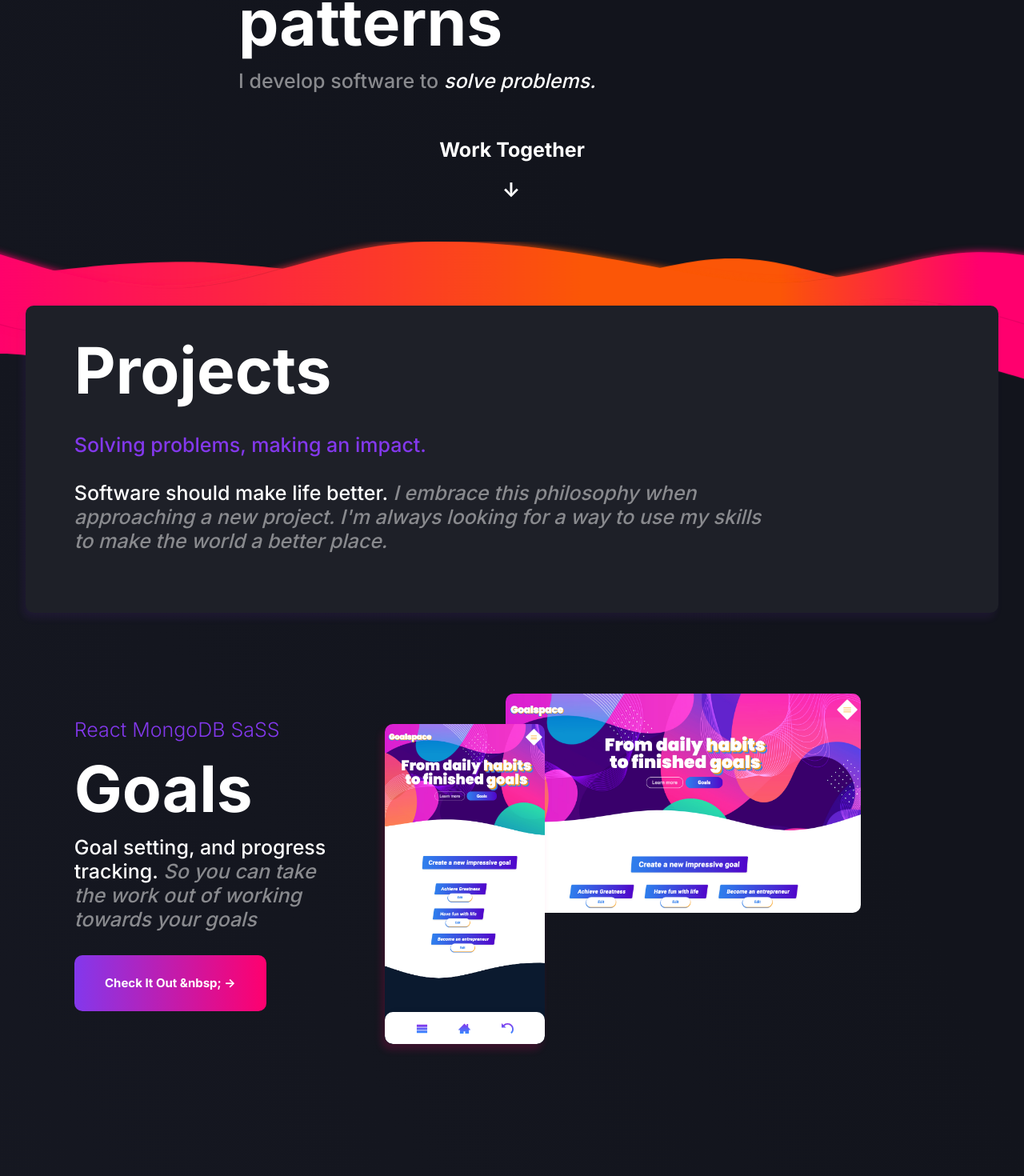
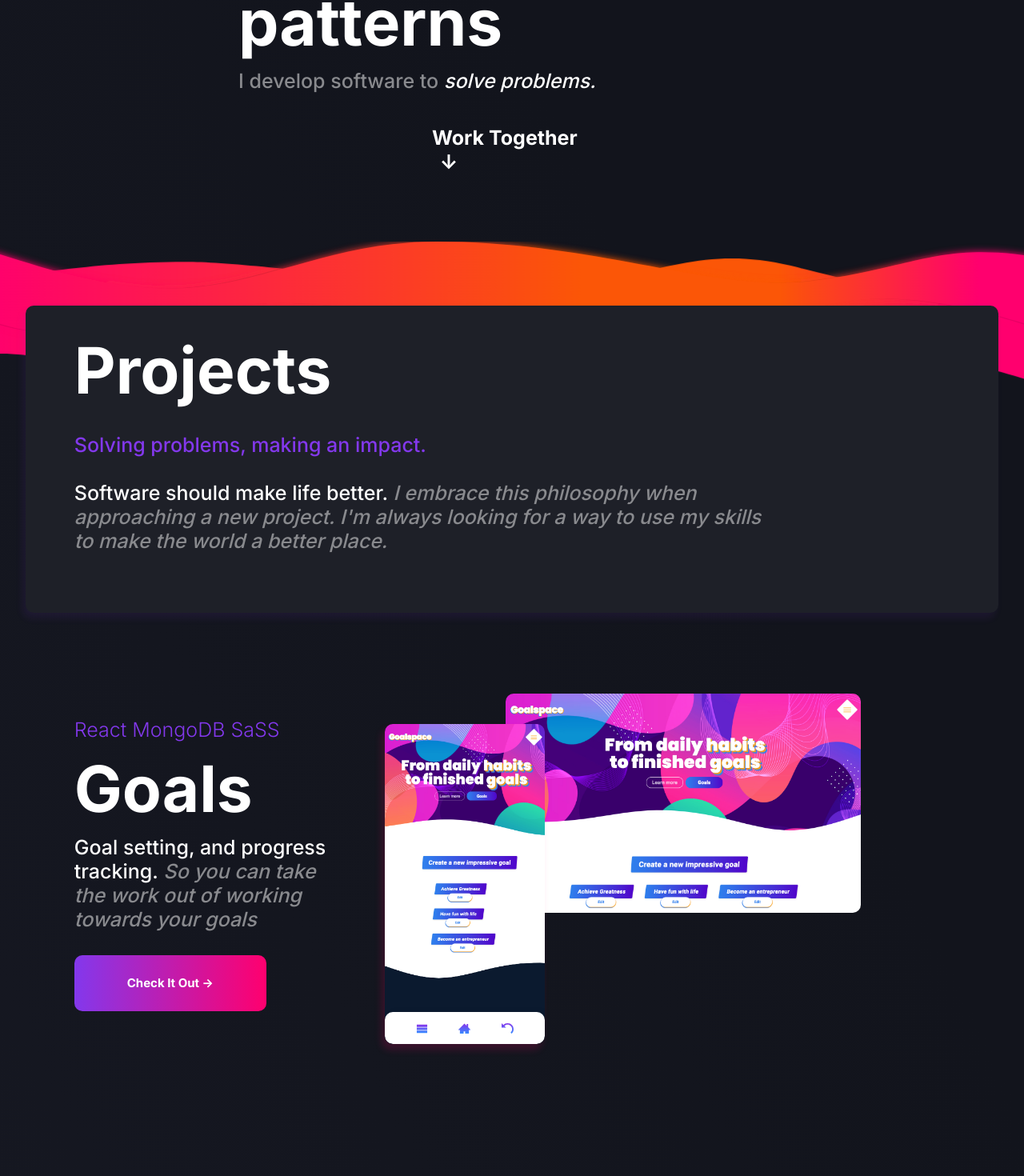
Before and after one commit to Martinbalke/Portfolio, a React (Create React App) app: page / in a window 1280 px wide. Shown: the part 418-1888 px from the top of the page at 80% size. Built offline with nearby package versions, Linux system fonts and the light colour scheme.

Commit message:
fixed nbsp on buttons

```diff
--- a/public/css/styles.css
+++ b/public/css/styles.css
@@ -179,9 +179,10 @@ a, a:visited, a:active {
         color: var(--color-white); }
   .hero__button {
     width: 20rem;
+    display: flex;
     height: 5rem;
-    line-height: 5rem;
-    text-align: center;
+    justify-content: center;
+    align-items: center;
     padding: 1rem 2rem;
     font-size: var(--font-small);
     font-weight: 700;
@@ -292,9 +293,10 @@ a, a:visited, a:active {
       color: var(--color-grey); }
   .project__button {
     width: 20rem;
+    display: flex;
     height: 5rem;
-    line-height: 5rem;
-    text-align: center;
+    justify-content: center;
+    align-items: center;
     padding: 1rem 2rem;
     font-size: var(--font-small);
     font-weight: 700;
--- a/src/components/Project.js
+++ b/src/components/Project.js
@@ -9,7 +9,7 @@ export default function Project({ technologies, projectName, description, mobile
         <p className="project__technologies">{technologies}</p>
         <h3 className="project__tertiary">{projectName}</h3>
         <p className="project__description">{description}</p>
-        <a href={website} target='_blank' rel='noreferrer noopener ' className='project__button'>{`Check It Out &nbsp; ->`}</a>
+        <a href={website} target='_blank' rel='noreferrer noopener ' className='project__button'>{`Check It Out  ->`}</a>
       </div>
       <div className="project__views-container">
         <div className="project__view-mobile">
--- a/src/sass/_mixins.scss
+++ b/src/sass/_mixins.scss
@@ -24,9 +24,10 @@
 
 @mixin button {
     width: 20rem;
+    display: flex;
     height: 5rem;
-    line-height: 5rem;
-    text-align: center;
+    justify-content: center;
+    align-items: center;
     padding: 1rem 2rem;
     font-size: var(--font-small);
     font-weight: 700;
```
